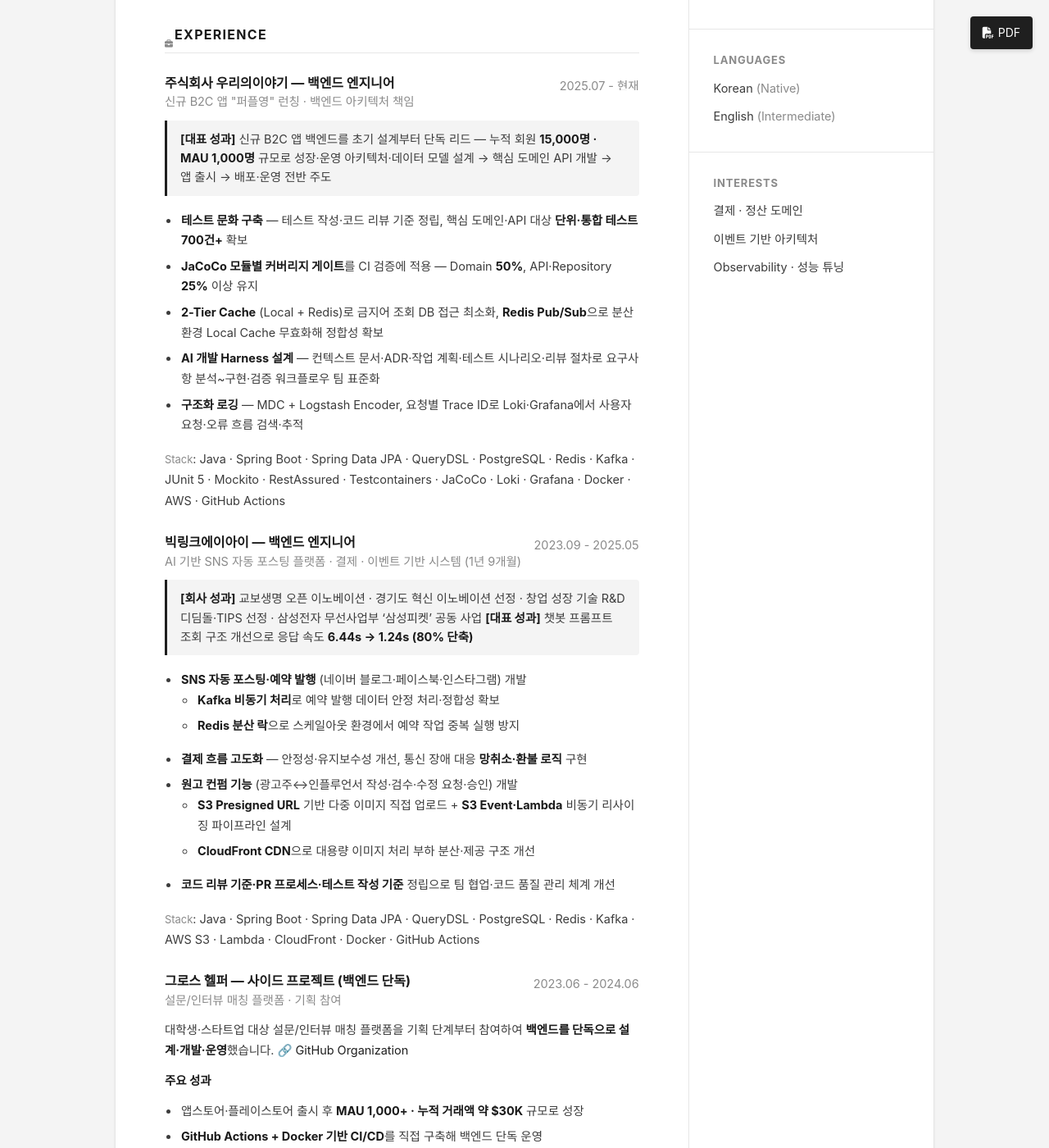
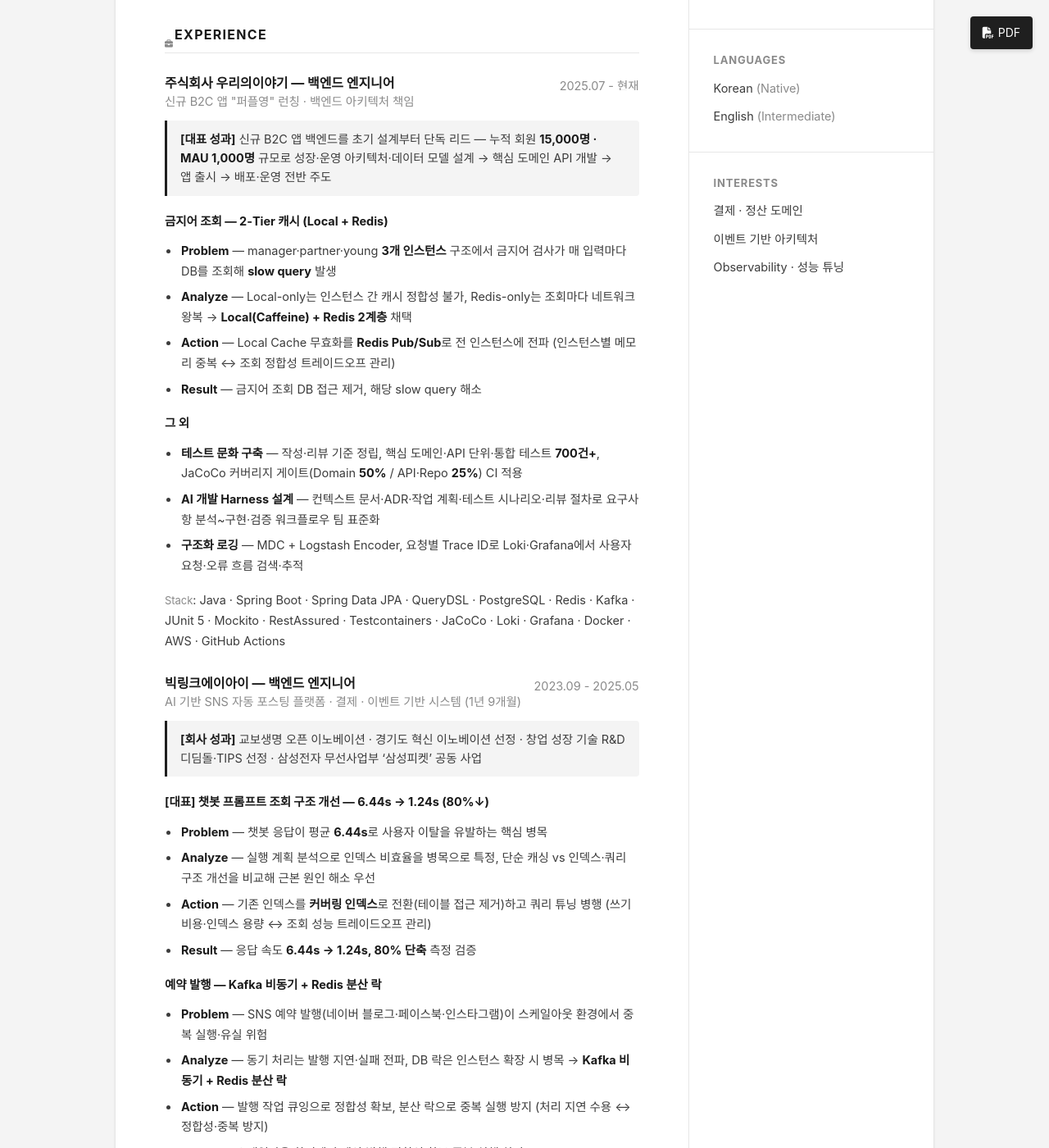
Before and after one commit to yunhwane/portfolio, a Jekyll site: the page built from index.html, in a window 1280 px wide and 1400 px high, scrolled down 537 px. Shown: the whole window at 82% size. Built offline with Jekyll 4.4.1, drawn with Linux system fonts in a browser that asks for light colours; some web fonts are replaced; some of the changed text lies outside the part shown.

Commit message:
refactor(content): 경력 핵심 성과 PAAR 구조로 전환
- 챗봇 조회 개선(대표)·2-Tier 캐시·Kafka 예약발행을 Problem/Analyze/Action/Result로 재구성
- 캐시: manager·partner·young 3인스턴스 + slow query 배경 반영
- 챗봇: 커버링 인덱스 전환·쿼리 튜닝으로 6.44s→1.24s

Co-Authored-By: Claude Opus 4.8 (1M context) <noreply@anthropic.com>

```diff
--- a/_data/data.yml
+++ b/_data/data.yml
@@ -96,9 +96,16 @@ experiences:
       > **[대표 성과]** 신규 B2C 앱 백엔드를 초기 설계부터 단독 리드 — 누적 회원 **15,000명 · MAU 1,000명** 규모로 성장·운영
       > 아키텍처·데이터 모델 설계 → 핵심 도메인 API 개발 → 앱 출시 → 배포·운영 전반 주도
 
-      - **테스트 문화 구축** — 테스트 작성·코드 리뷰 기준 정립, 핵심 도메인·API 대상 **단위·통합 테스트 700건+** 확보
-      - **JaCoCo 모듈별 커버리지 게이트**를 CI 검증에 적용 — Domain **50%**, API·Repository **25%** 이상 유지
-      - **2-Tier Cache** (Local + Redis)로 금지어 조회 DB 접근 최소화, **Redis Pub/Sub**으로 분산 환경 Local Cache 무효화해 정합성 확보
+      **금지어 조회 — 2-Tier 캐시 (Local + Redis)**
+
+      - **Problem** — manager·partner·young **3개 인스턴스** 구조에서 금지어 검사가 매 입력마다 DB를 조회해 **slow query** 발생
+      - **Analyze** — Local-only는 인스턴스 간 캐시 정합성 불가, Redis-only는 조회마다 네트워크 왕복 → **Local(Caffeine) + Redis 2계층** 채택
+      - **Action** — Local Cache 무효화를 **Redis Pub/Sub**로 전 인스턴스에 전파 (인스턴스별 메모리 중복 ↔ 조회 정합성 트레이드오프 관리)
+      - **Result** — 금지어 조회 DB 접근 제거, 해당 slow query 해소
+
+      **그 외**
+
+      - **테스트 문화 구축** — 작성·리뷰 기준 정립, 핵심 도메인·API 단위·통합 테스트 **700건+**, JaCoCo 커버리지 게이트(Domain **50%** / API·Repo **25%**) CI 적용
       - **AI 개발 Harness 설계** — 컨텍스트 문서·ADR·작업 계획·테스트 시나리오·리뷰 절차로 요구사항 분석~구현·검증 워크플로우 팀 표준화
       - **구조화 로깅** — MDC + Logstash Encoder, 요청별 Trace ID로 Loki·Grafana에서 사용자 요청·오류 흐름 검색·추적
 
@@ -109,16 +116,26 @@ experiences:
     company: AI 기반 SNS 자동 포스팅 플랫폼 · 결제 · 이벤트 기반 시스템 (1년 9개월)
     details: |
       > **[회사 성과]** 교보생명 오픈 이노베이션 · 경기도 혁신 이노베이션 선정 · 창업 성장 기술 R&D 디딤돌·TIPS 선정 · 삼성전자 무선사업부 '삼성피켓' 공동 사업
-      > **[대표 성과]** 챗봇 프롬프트 조회 구조 개선으로 응답 속도 **6.44s → 1.24s (80% 단축)**
 
-      - **SNS 자동 포스팅·예약 발행** (네이버 블로그·페이스북·인스타그램) 개발
-          - **Kafka 비동기 처리**로 예약 발행 데이터 안정 처리·정합성 확보
-          - **Redis 분산 락**으로 스케일아웃 환경에서 예약 작업 중복 실행 방지
-      - **결제 흐름 고도화** — 안정성·유지보수성 개선, 통신 장애 대응 **망취소·환불 로직** 구현
-      - **원고 컨펌 기능** (광고주↔인플루언서 작성·검수·수정 요청·승인) 개발
-          - **S3 Presigned URL** 기반 다중 이미지 직접 업로드 + **S3 Event·Lambda** 비동기 리사이징 파이프라인 설계
-          - **CloudFront CDN**으로 대용량 이미지 처리 부하 분산·제공 구조 개선
-      - **코드 리뷰 기준·PR 프로세스·테스트 작성 기준** 정립으로 팀 협업·코드 품질 관리 체계 개선
+      **[대표] 챗봇 프롬프트 조회 구조 개선 — 6.44s → 1.24s (80%↓)**
+
+      - **Problem** — 챗봇 응답이 평균 **6.44s**로 사용자 이탈을 유발하는 핵심 병목
+      - **Analyze** — 실행 계획 분석으로 인덱스 비효율을 병목으로 특정, 단순 캐싱 vs 인덱스·쿼리 구조 개선을 비교해 근본 원인 해소 우선
+      - **Action** — 기존 인덱스를 **커버링 인덱스**로 전환(테이블 접근 제거)하고 쿼리 튜닝 병행 (쓰기 비용·인덱스 용량 ↔ 조회 성능 트레이드오프 관리)
+      - **Result** — 응답 속도 **6.44s → 1.24s, 80% 단축** 측정 검증
+
+      **예약 발행 — Kafka 비동기 + Redis 분산 락**
+
+      - **Problem** — SNS 예약 발행(네이버 블로그·페이스북·인스타그램)이 스케일아웃 환경에서 중복 실행·유실 위험
+      - **Analyze** — 동기 처리는 발행 지연·실패 전파, DB 락은 인스턴스 확장 시 병목 → **Kafka 비동기 + Redis 분산 락**
+      - **Action** — 발행 작업 큐잉으로 정합성 확보, 분산 락으로 중복 실행 방지 (처리 지연 수용 ↔ 정합성·중복 방지)
+      - **Result** — 스케일아웃 환경에서 예약 발행 정합성 확보·중복 실행 차단
+
+      **그 외**
+
+      - **결제 흐름 고도화** — 통신 장애 대응 **망취소·환불 로직** 구현으로 결제 안정성·유지보수성 개선
+      - **원고 컨펌** (광고주↔인플루언서 작성·검수·승인) — **S3 Presigned URL** 다중 업로드 + **S3 Event·Lambda** 비동기 리사이징 + **CloudFront CDN** 부하 분산
+      - **코드 리뷰 기준·PR 프로세스·테스트 작성 기준** 정립으로 팀 협업·코드 품질 체계 개선
 
       _Stack_: Java · Spring Boot · Spring Data JPA · QueryDSL · PostgreSQL · Redis · Kafka · AWS S3 · Lambda · CloudFront · Docker · GitHub Actions
 
```
